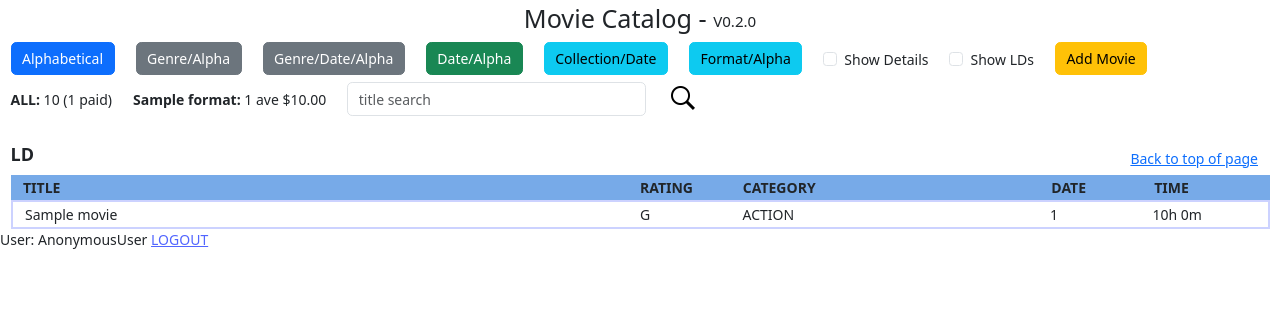
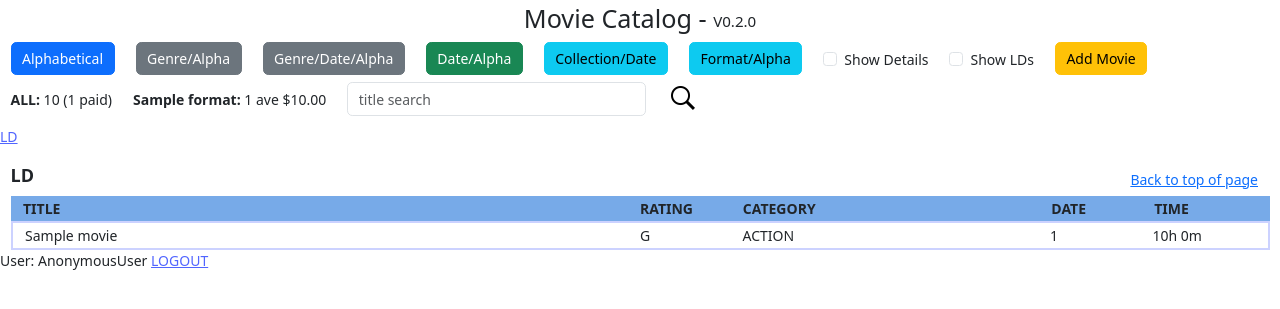
Before and after one commit to pmichali/viewmaster, a Django app: template movie_library/viewmaster/templates/viewmaster/movie_list.html in a window 1280 px wide. Shown: the top 309 px of the page. Run offline with Django 5.2, Linux system fonts and the light colour scheme; tables that the repository leaves empty hold one stand-in row (values such as "Sample post"); the template is opened without the code that fills it: values that come from a table or form of the project are taken from there, most other values are stand-ins (such as "Sample title", 1, 10 or a date in 2020).

Commit message:
Added index at the top of the movie list page, with links to sections.

```diff
--- a/movie_library/viewmaster/templates/viewmaster/movie_list.html
+++ b/movie_library/viewmaster/templates/viewmaster/movie_list.html
@@ -179,11 +179,17 @@ a {
 	  {% else %}
 	    {% regroup movies by format_order as ordered_movies %}
 	  {% endif %}
+	  <!--  Show index -->
+	  <div>
+	  {% for code in ordered_movies %}
+	    <a href="#go-{{ code.grouper }}">{{ code.grouper }}</a>&nbsp;&nbsp;
+	  {% endfor %}
+	  </div>
 	  {% for code, movie_group in ordered_movies %}
 	    <!--  SHOW CATEGORY SECTION -->
 	    <div class="container-fluid">
           <div class="row group">
-            <div class="col-lg movie-category">{{ code }}</div>
+            <div id="go-{{ code }}" class="col-lg movie-category">{{ code }}</div>
               <div class="col-lg go-top">
                 <form class="display: inline-block">
                   {% csrf_token %}
```
